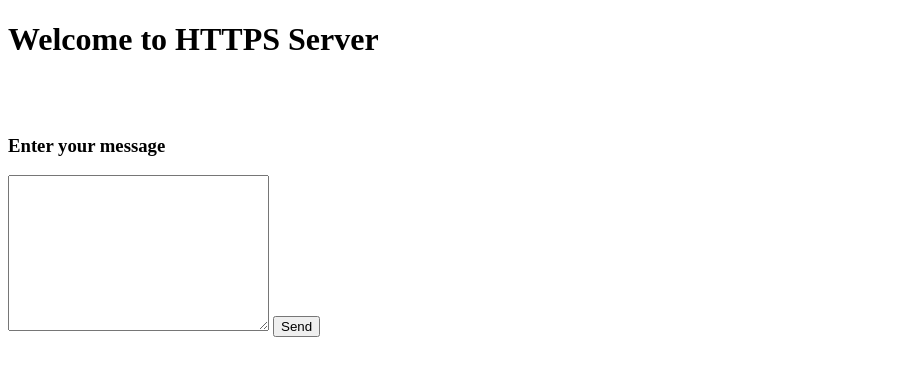
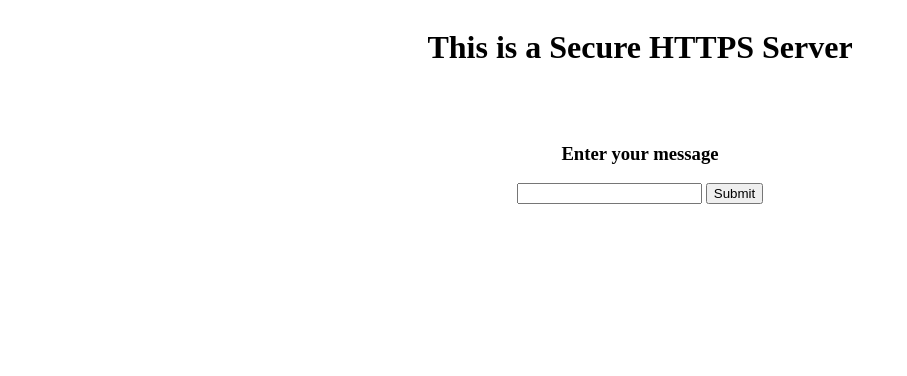
Before and after one commit to mwendwa99/pesapal-career, a website: page index.html in a window 1280 px wide. Shown: the whole page, without its empty margins (0-907 px from the left). Drawn offline with Linux system fonts and the light colour scheme.

Commit message:
add form action

```diff
--- a/index.html
+++ b/index.html
@@ -8,17 +8,15 @@
     <title>HTTPS Server</title>
 </head>
 
-<body>
-    <h1>Welcome to HTTPS Server</h1>
+<body style="display: flex; flex-direction: column; justify-content: center; align-items: center;">
+    <h1>This is a Secure HTTPS Server</h1>
     <br><br>
     <h3>Enter your message</h3>
-
-    <!-- sending post request to "mssg" with
-		the message from the textarea -->
-    <form action="message" method="post">
-        <textarea name="message" id="" cols="30" rows="10"></textarea>
-        <button type="submit">Send</button>
+    <form action="message" method="post" https://localhost:8000/message>
+        <input type="text" name="message">
+        <input type="submit" value="Submit">
     </form>
+    <br><br>
 </body>
 
 </html>
```
Also changed, not shown: app.js (+8 -30 lines).
